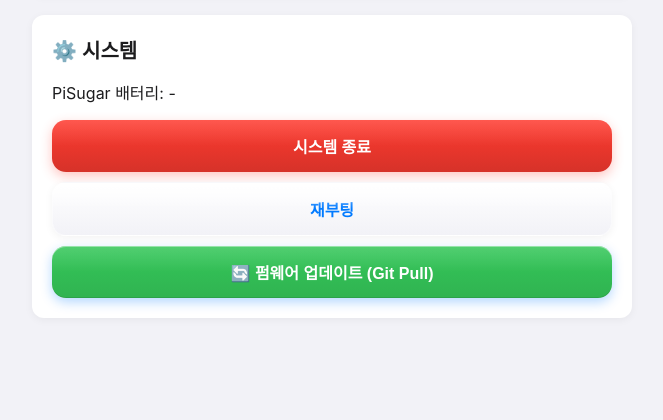
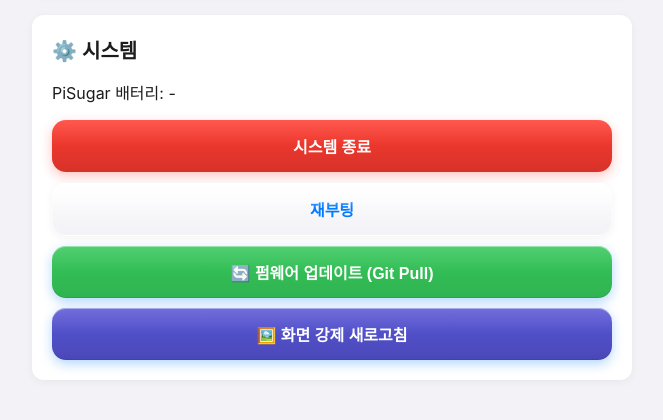
Before and after one commit to chalky100024-alt/CSR_PROJECT, a Flask app: page /settings in a window 1280 px wide. Shown: the part 1195-1615 px from the top of the page, without its empty margins (308-971 px from the left). Before the commit the page ends 1513 px from the top, so only its background shows below. Run offline with Flask 3, Linux system fonts and the light colour scheme.

Commit message:
Enhance UI feedback and add Force Refresh button

```diff
--- a/my_frame_web/templates/settings.html
+++ b/my_frame_web/templates/settings.html
@@ -236,6 +236,8 @@
             <button class="btn btn-secondary" onclick="callSystem('reboot')">재부팅</button>
             <button class="btn" style="margin-top:10px; background: linear-gradient(180deg, #34c759 0%, #30b351 100%);"
                 onclick="updateFirmware()">🔄 펌웨어 업데이트 (Git Pull)</button>
+            <button class="btn" style="margin-top:10px; background: linear-gradient(180deg, #5856d6 0%, #4a48b8 100%);"
+                onclick="refreshDisplay()">🖼️ 화면 강제 새로고침</button>
         </div>
         <!-- Custom Modal -->
         <div id="confirmModal" class="hidden"
@@ -289,7 +291,7 @@
                 headers: { 'Content-Type': 'application/json' },
                 body: JSON.stringify(newConfig)
             });
-            alert("API 키가 저장되었습니다.");
+            alert("키가 저장되었습니다. (화면이 잠시 후 갱신됩니다)");
         }
 
         async function saveAiSettings() {
@@ -306,7 +308,7 @@
                 headers: { 'Content-Type': 'application/json' },
                 body: JSON.stringify(newConfig)
             });
-            alert("AI 설정이 저장되었습니다.");
+            alert("AI 설정이 저장되었습니다. (화면이 잠시 후 갱신됩니다)");
         }
 
         // Location Search
@@ -487,6 +489,22 @@
                 fetch(`/api/system?action=${action}`); // Needs implementing in app.py
             }
         }
+
+        async function refreshDisplay() {
+            if (!confirm("화면을 새로고침 하시겠습니까?")) return;
+            // Re-saving current config triggers refresh implicitly, or we can add explicit action
+            // Re-saving current config is easiest way for now without new endpoint
+            try {
+                const res = await fetch('/api/save_config', {
+                    method: 'POST',
+                    headers: { 'Content-Type': 'application/json' },
+                    body: JSON.stringify({}) // Empty body just triggers load_config & refresh
+                });
+                alert("새로고침 요청을 보냈습니다. 약 30초 후 화면이 바뀝니다.");
+            } catch (e) {
+                alert("요청 실패");
+            }
+        }
     </script>
 </body>
 
```
